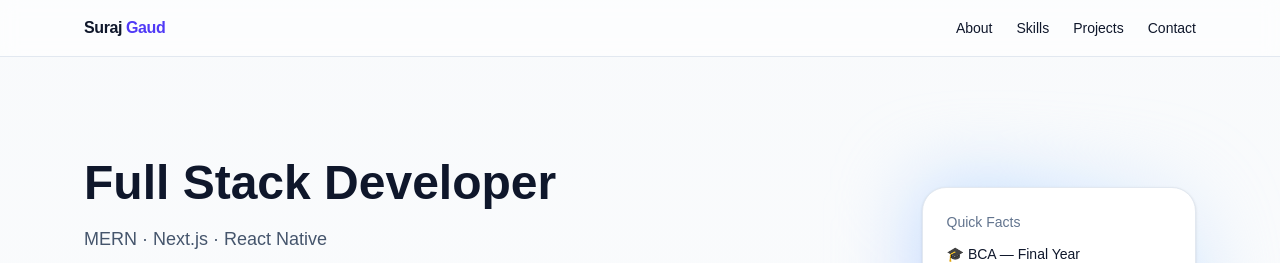
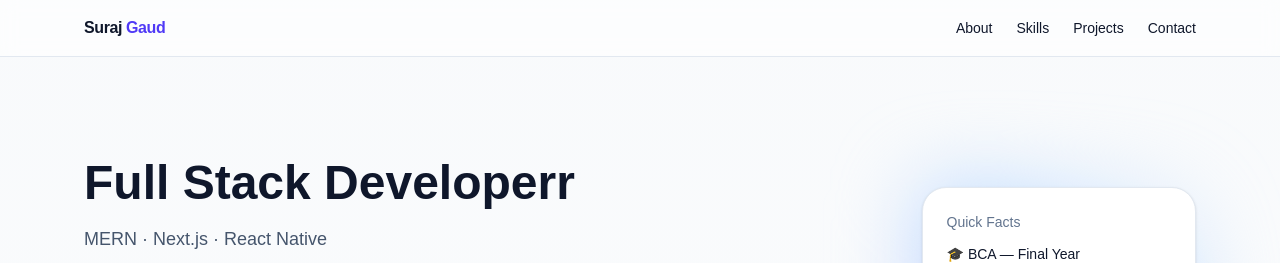
Before and after one commit to indiandeveloper26/portfolio, a Next.js app: page / in a window 1280 px wide. Shown: the top 263 px of the page. Built offline with nearby package versions, Linux system fonts and the light colour scheme.

Commit message:
chek for live changes

```diff
--- a/app/page.js
+++ b/app/page.js
@@ -29,7 +29,7 @@ export default function Page() {
 
         <div className="max-w-6xl mx-auto px-5 py-16 md:py-24 grid md:grid-cols-2 gap-8 items-center">
           <div>
-            <h1 className="text-3xl md:text-5xl font-black leading-tight">Full Stack Developer</h1>
+            <h1 className="text-3xl md:text-5xl font-black leading-tight">Full Stack Developerr</h1>
             <p className="mt-3 text-slate-600 text-lg">MERN · Next.js · React Native</p>
             <p className="mt-4 max-w-prose text-slate-700">
               Final year BCA student building scalable web & mobile apps. I focus on clean UI, performance, and real‑time experiences.
```
